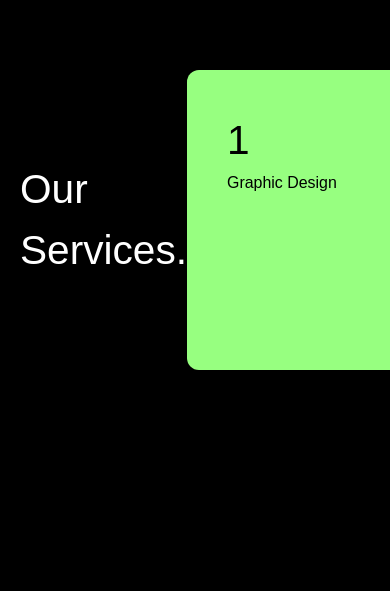
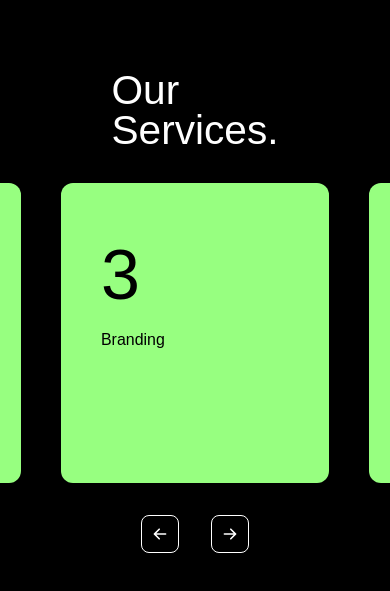
Before and after one commit to cloverdesign/clover, a React (Vite) app: page / in a window 390 px wide. Shown: the part 3488-4079 px from the top of the page. Built offline with nearby package versions, Linux system fonts and the light colour scheme; a web font is replaced by a local one.

Commit message:
fix: services responsiveness + add: buttons

```diff
--- a/src/components/home/services.jsx
+++ b/src/components/home/services.jsx
@@ -1,8 +1,8 @@
 import { useLayoutEffect, useRef } from "react";
 import { ServicesData } from "../../data/servicesdata"
-import { Link } from "react-router-dom"
 import gsap from "gsap";
 import { ScrollTrigger } from "gsap/all";
+import * as Icon from 'react-icons/hi'
 
 
 export const Services = () => {
@@ -21,14 +21,23 @@ export const Services = () => {
     });
 
     return (
-        <section className="flex flex-row w-[100vw] lg:h-screen h-fit lg:px-12 px-5 items-center overflow-x-hidden relative" ref={component}>
-            <h1 className="lg:leading-[80px] lg:p-8 header top-[100px]">Our<br />Services.</h1>
-            <div className="flex flex-row gap-8 w-[1500px] relative" ref={slider}>
-                {ServicesData.map((item) =>
-                (
-                    <ServiceCard key={item.id} id={item.id} title={item.title} />
-                )
-                )}
+        <section className="flex lg:flex-row flex-col gap-8 w-[100vw] lg:h-screen h-fit lg:px-12 px-5 items-center overflow-x-hidden relative" ref={component}>
+            <h1 className="lg:leading-[80px] leading-none lg:p-8 header top-[100px]">Our<br />Services.</h1>
+            <div className="flex flex-col gap-8">
+                <div className="flex flex-row gap-10 w-[1500px] relative" ref={slider}>
+                    {ServicesData.map((item) => (
+                        <ServiceCard key={item.id} id={item.id} title={item.title} />)
+                    )}
+                </div>
+
+                <div className="space-x-8 lg:ml-40 m-auto">
+                    <button className="border-[1px] border-white text-white hover:border-green-500 hover:bg-green-500 hover:text-black p-[10px] w-fit rounded-lg">
+                        <Icon.HiArrowLeft />
+                    </button>
+                    <button className="border-[1px] border-white text-white hover:border-green-500 hover:bg-green-500 hover:text-black p-[10px] w-fit rounded-lg">
+                        <Icon.HiArrowRight />
+                    </button>
+                </div>
             </div>
         </section>
     )
@@ -36,9 +45,13 @@ export const Services = () => {
 
 export const ServiceCard = ({ id, title }) => {
     return (
-        <div className="bg-green-500 w-[300px] h-[300px] text-black p-10 rounded-xl hover:h-[400px] transiton ease-in-out duration-300">
-            <h1>{id}</h1>
+        <div className="bg-green-500 w-[300px] h-[300px] text-black p-10 rounded-xl hover:h-[400px] transiton ease-in-out duration-300 relative">
+            <h1 className="text-[70px]">{id}</h1>
             <h3>{title}</h3>
+
+            {/* <span className="bg-green-500 h-[70px] w-[70px] absolute rounded-full flex items-center justify-center border-[4px] border-black -top-10 -right-8">
+                <Icon.HiOutlineArrowsExpand />
+            </span> */}
         </div>
     )
 }
```
